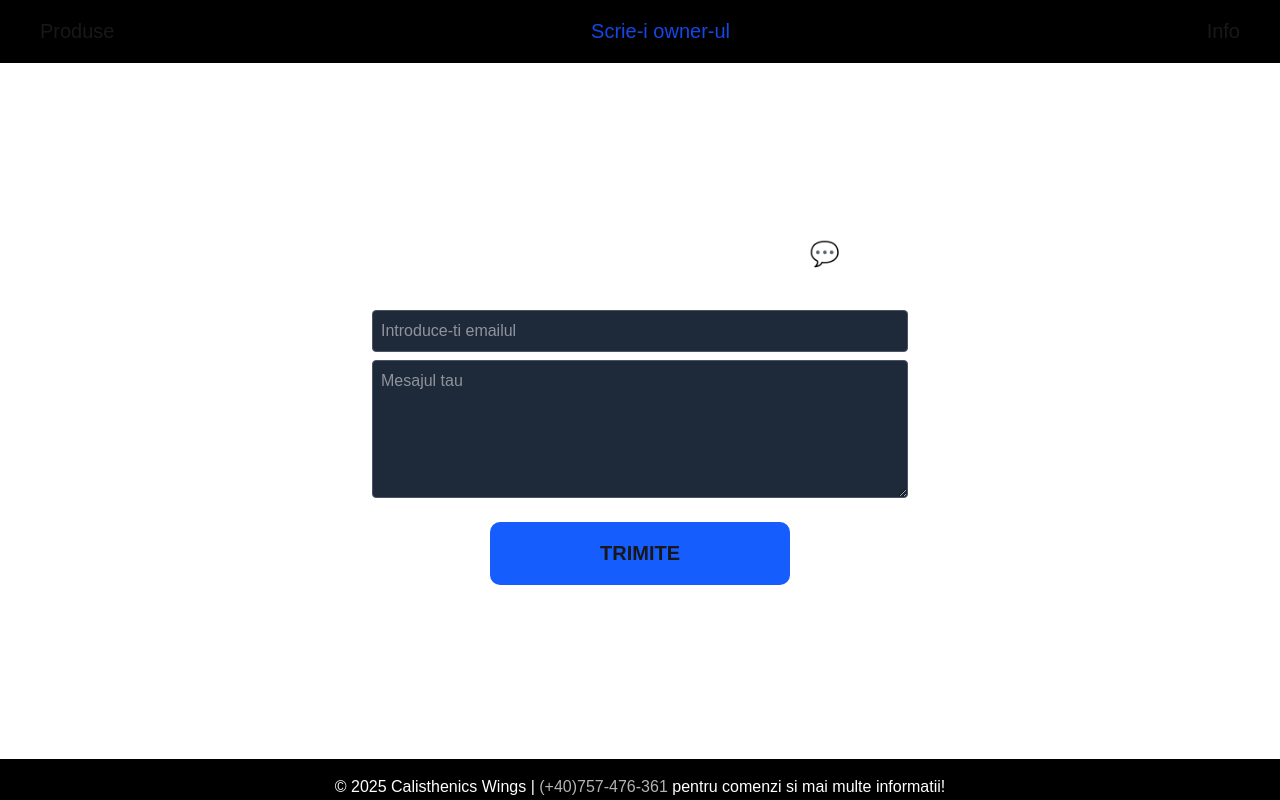
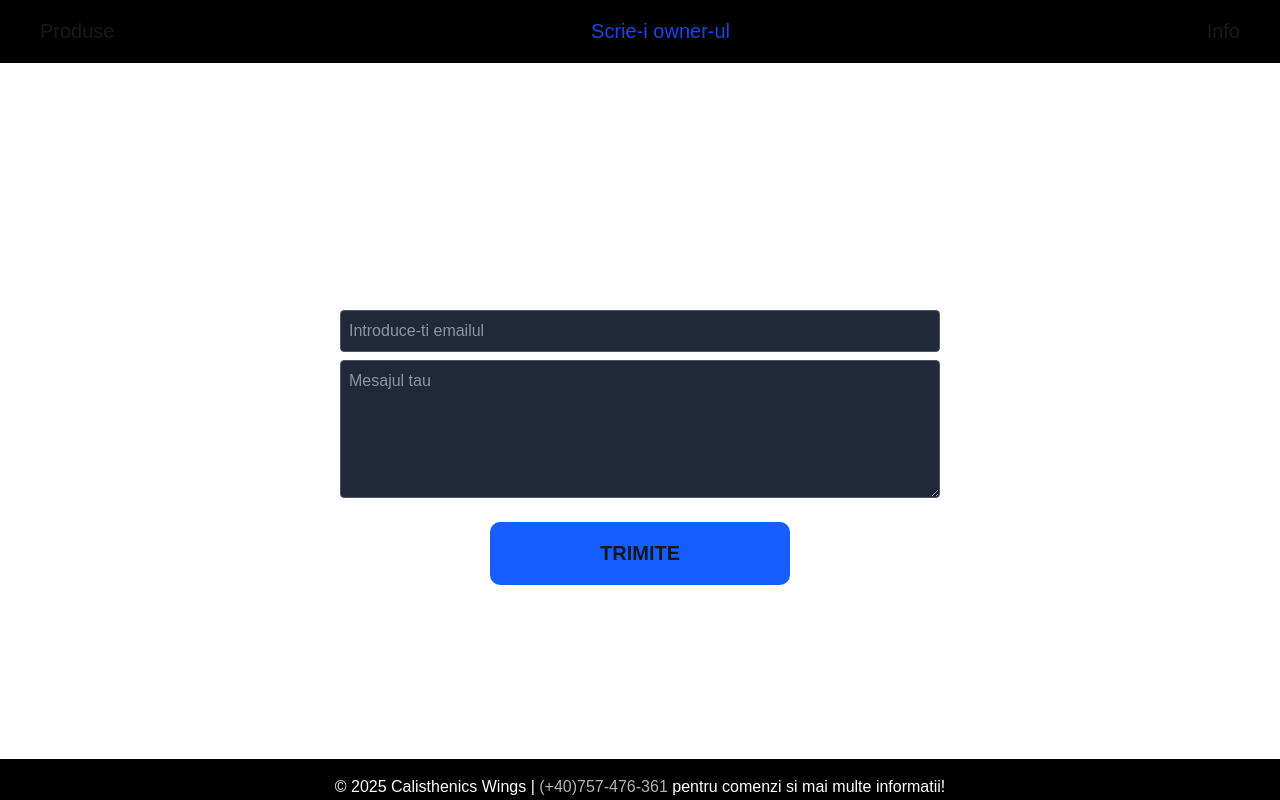
Before and after one commit to sksksk2024/next-wings, a Next.js app: page /mesaje in a window 1280 px wide. Built offline with nearby package versions, Linux system fonts and the light colour scheme.

Commit message:
Styling the page better

```diff
--- a/src/app/mesaje/page.tsx
+++ b/src/app/mesaje/page.tsx
@@ -51,20 +51,20 @@ const Mesaje = () => {
       <div>
         <Header />
         <main
-          className={`${styles.productContainer} flex justify-center items-center gap-2 min-w-container-300 w-full max-w-container-600 min-h-container-600 h-[87dvh] mx-auto px-32P`}
+          className={`${styles.productContainer} flex justify-center items-center gap-2 min-h-container-600 h-[87dvh] mx-auto px-32P`}
         >
-          <h1 className="text-xl text-center text-white font-bold uppercase mb-32M ">
-            Trimite-i mesaj owner-ului 💬
+          <h1 className="text-xl text-center text-white font-bold uppercase mb-32M">
+            Trimite-i mesaj owner-ului
           </h1>
           <input
-            className="w-full p-2 rounded bg-gray-800 text-white border border-gray-600 appearance-none focus:outline-2 focus:outline-offset-2 focus:border-blue-600 focus:outline-solid focus:shadow-outline"
+            className="w-full p-2 rounded bg-gray-800 text-white min-w-container-300 w-full max-w-container-600 border border-gray-600 appearance-none focus:outline-2 focus:outline-offset-2 focus:border-blue-600 focus:outline-solid focus:shadow-outline"
             type="email"
             placeholder="Introduce-ti emailul"
             value={email}
             onChange={(e) => setEmail(e.target.value)}
           />
           <textarea
-            className="w-full p-2 rounded bg-gray-800 text-white border border-gray-600 appearance-none focus:outline-2 focus:outline-offset-2 focus:border-blue-600 focus:outline-solid focus:shadow-outline"
+            className="w-full p-2 rounded bg-gray-800 text-white min-w-container-300 w-full max-w-container-600 border border-gray-600 appearance-none focus:outline-2 focus:outline-offset-2 focus:border-blue-600 focus:outline-solid focus:shadow-outline"
             placeholder="Mesajul tau"
             rows={5}
             value={content}
```
